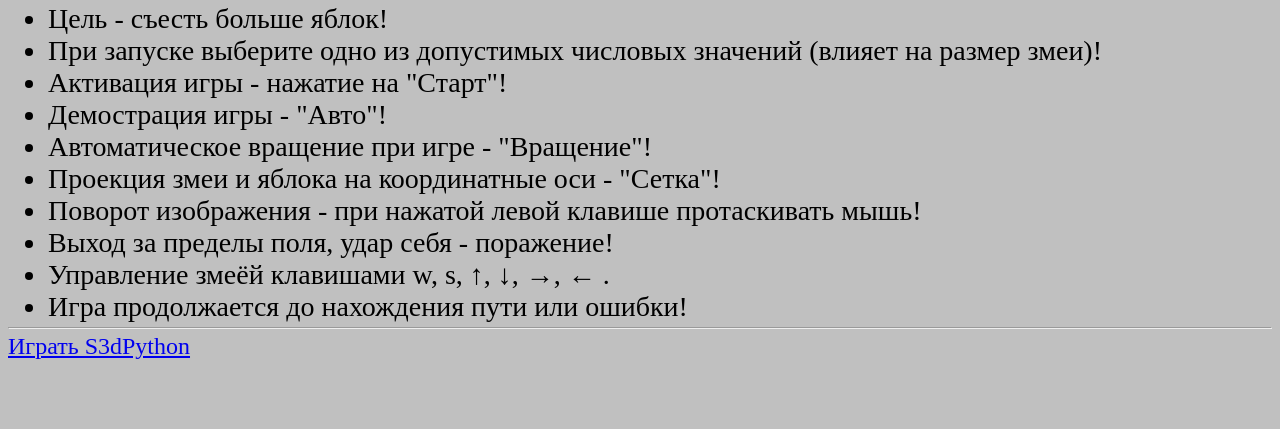
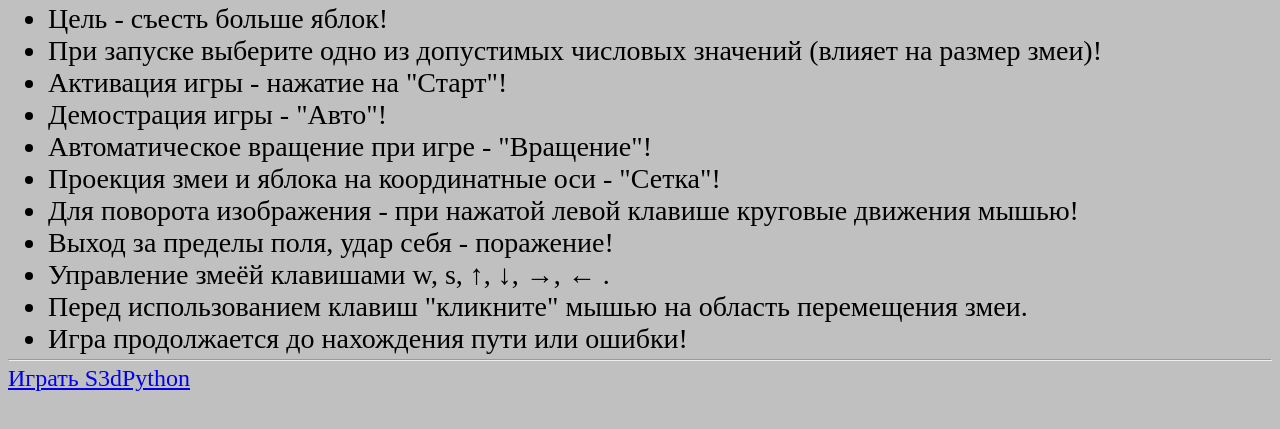
Before and after one commit to VladimirDVN/3dPython, a website: page index.html in a window 1280 px wide. Shown: the part 97-526 px from the top of the page. Drawn offline with nearby package versions, Linux system fonts and the light colour scheme.

Commit message:
Add files via upload

```diff
--- a/index.html
+++ b/index.html
@@ -38,15 +38,16 @@
 			<LI>Демострация игры - "Авто"!</LI>
 			<LI>Автоматическое вращение при игре - "Вращение"!</LI>
 			<LI>Проекция змеи и яблока на координатные оси - "Сетка"!</LI>
-			<LI>Поворот изображения - при нажатой левой клавише протаскивать мышь!</LI>
+			<LI>Для поворота изображения - при нажатой левой клавише круговые движения мышью!</LI>
 			<LI>Выход за пределы поля, удар себя - поражение!</LI>
 			<LI>Управление змеёй клавишами w, s, ↑, ↓, →, ← .</LI>
+			<LI>Перед использованием клавиш "кликните" мышью на область перемещения змеи.</LI>
 			<LI>Игра продолжается до нахождения пути или ошибки!</LI>
 			</UL>
 	</div>
 	<hr>
 	<p> <font size=5rem>
-		<a  href="index1.html" target="_blank" rel="opener" >Играть S3dPython</a>
+		<a  href="index.html" target="_blank" rel="opener" >Играть S3dPython</a>
 	</p>
   </body>
 </html>
```
